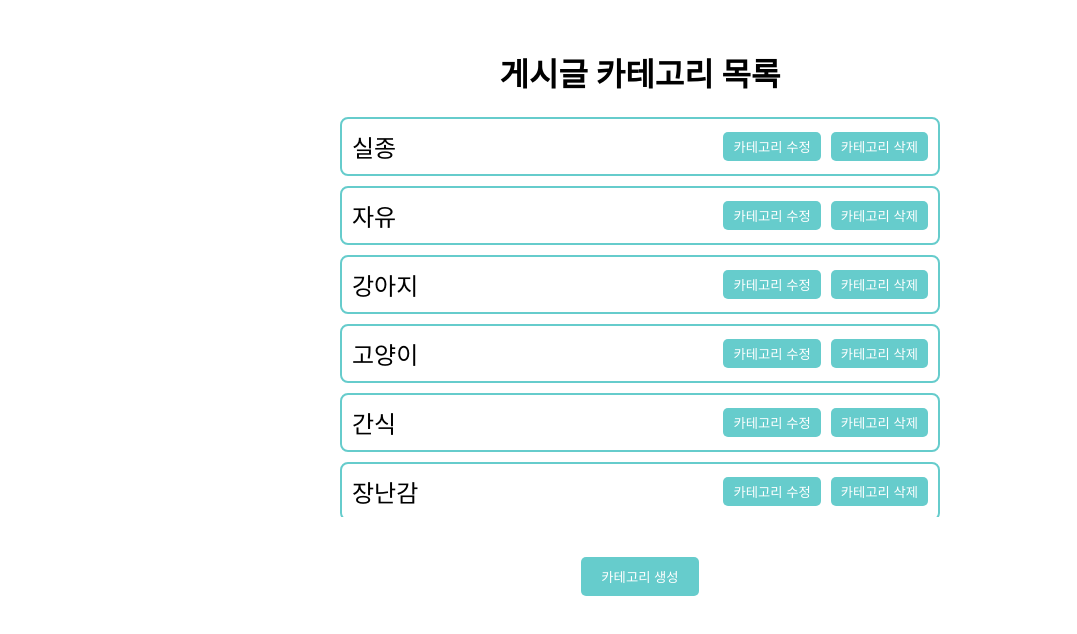
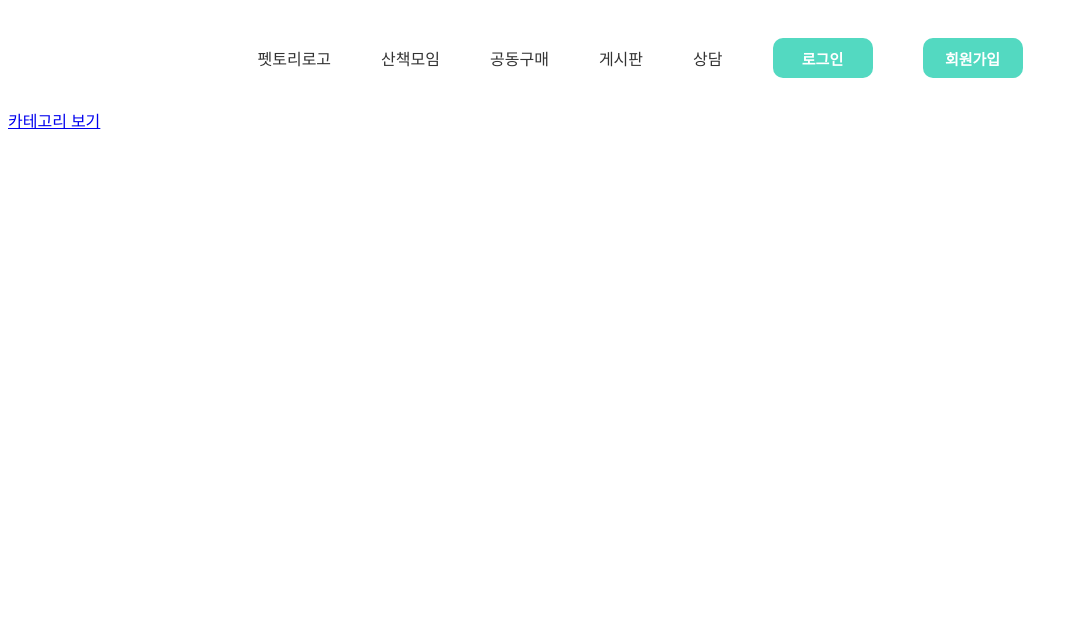
Before and after one commit to beyond-sw-camp/be10-3rd-Pettory-pettory, a Vue app in the folder board/: page / in a window 1280 px wide. Shown: the top 634 px of the page, without its empty margins (0-1077 px from the left). Built offline with nearby package versions, Linux system fonts and the light colour scheme.

Commit message:
Header 추가 및 router 설정

```diff
--- a/board/package.json
+++ b/board/package.json
@@ -9,7 +9,8 @@
     "preview": "vite preview"
   },
   "dependencies": {
-    "vue": "^3.5.12"
+    "vue": "^3.5.12",
+    "vue-router": "^4.4.5"
   },
   "devDependencies": {
     "@vitejs/plugin-vue": "^5.1.4",
--- a/board/src/App.vue
+++ b/board/src/App.vue
@@ -1,20 +1,19 @@
- 게시판 카테고리
-<template>
+<script setup lang="ts">
+import Header from "@/header/Header.vue";
+import CategoryList from './view/CategoryList.vue';
+
+</script>
+
+
+ <template>
   <div>
-    <CategoryList />
+
+    <Header />
+    <router-view></router-view>
+    <router-link to="/board/category">카테고리 보기</router-link>
   </div>
 </template>
 
-<script lang="ts">
-import { defineComponent } from 'vue';
-import CategoryList from './components/CategoryList.vue';
-
-export default defineComponent({
-  components: {
-    CategoryList
-  }
-});
-</script>
 
 <style>
 /* 전역 스타일을 여기에 추가 */
--- /dev/null
+++ b/board/src/components/ButtonSmallColor.vue
@@ -0,0 +1,28 @@
+<script setup>
+import {defineEmits} from 'vue';
+
+// 부모 컴포넌트로 클릭 이벤트 전달
+const emit = defineEmits(['click']);
+</script>
+
+<template>
+  <!-- 버튼 클릭 시 부모에게 클릭 이벤트 전달 -->
+  <button class ="btn" @click="emit('click')">
+    <slot></slot> <!-- 부모 컴포넌트에서 버튼 안에 넣을 텍스트 전달 -->
+  </button>
+</template>
+
+<style scoped>
+.btn {
+  width: 100px;
+  height: 40px;
+  background-color: #53D9C1;
+  color: white;
+  border: none;
+  border-radius: 10px;
+  cursor: pointer;
+  font-size: 15px;
+  font-weight: bold;
+}
+
+</style>
--- /dev/null
+++ b/board/src/header/Header.vue
@@ -0,0 +1,44 @@
+<script setup>
+import {RouterLink} from "vue-router";
+import ButtonSmallColor from '@/components/ButtonSmallColor.vue';
+</script>
+
+<template>
+  <header>
+    <div class="wrapper">
+      <nav>
+        <RouterLink to="/" active-class="active" replace>펫토리로고</RouterLink>
+        <a>산책모임</a>
+        <a>공동구매</a>
+        <RouterLink to="/board" active-class="active" replace>게시판</RouterLink>
+        <a>상담</a>
+        <RouterLink to="/login" active-class="active" replace>
+          <ButtonSmallColor>로그인</ButtonSmallColor>
+        </RouterLink>
+        <RouterLink to="/users" active-class="active" replace>
+          <ButtonSmallColor>회원가입</ButtonSmallColor>
+        </RouterLink>
+      </nav>
+    </div>
+  </header>
+</template>
+
+<style scoped>
+.wrapper {
+  display: flex;
+  justify-content: center;
+  padding: 20px;
+}
+
+nav {
+  display: flex;
+  align-items: center;
+  gap: 20px;
+}
+
+a {
+  text-decoration: none;
+  color: #333;
+  padding: 10px 15px;
+}
+</style>
--- a/board/src/main.js
+++ b/board/src/main.js
@@ -1,4 +1,8 @@
 import { createApp } from 'vue'
 import App from './App.vue'
+import router from '@/router/router.js'
 
-createApp(App).mount('#app')
+
+const app = createApp(App);
+app.use(router);
+app.mount('#app')
--- /dev/null
+++ b/board/src/router/router.js
@@ -0,0 +1,22 @@
+import {createRouter, createWebHashHistory, createWebHistory} from "vue-router";
+import CategoryList from "@/view/CategoryList.vue";
+import Board from "@/view/Board.vue"
+
+
+const router = createRouter( {
+    history: createWebHistory(),
+    routes : [
+        {
+            path : '/board',
+            name : 'board',
+            component: () => import('@/view/Board.vue')
+        },
+        {
+            path : '/board/category',
+            name: 'CategoryList',
+            component : CategoryList
+        }
+    ]
+});
+
+export default router;
```
Also changed, not shown: board/src/view/CategoryList.vue (renamed from board/src/components/CategoryList.vue, +4 -4 lines), board/src/modal/CreateCategoryModal.vue (renamed from board/src/components/CreateCategoryModal.vue), board/src/modal/DeleteConfirmModal.vue (renamed from board/src/components/DeleteConfirmModal.vue), board/src/modal/ModalComponent.vue (renamed from board/src/components/ModalComponent.vue), board/src/view/Board.vue (renamed from board/src/components/Board.vue), 1 other file (tests, documents, lock files or other folders).
